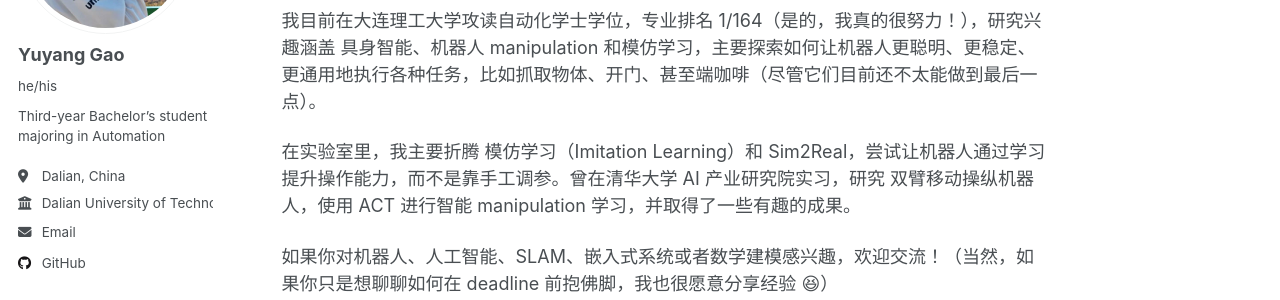
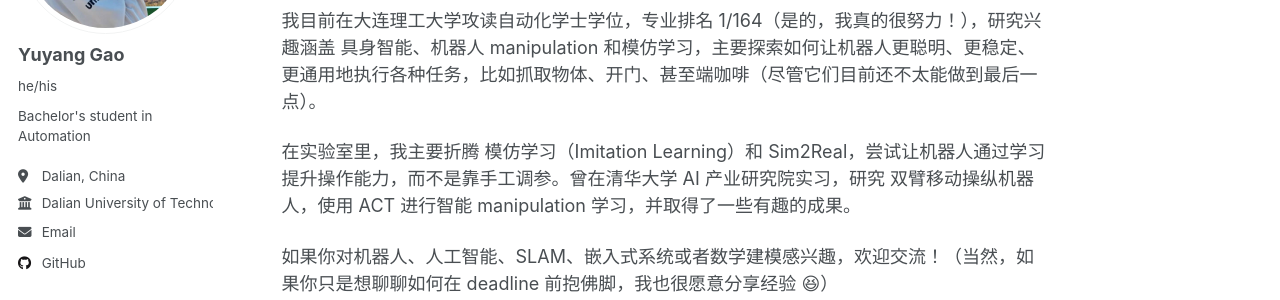
Before and after one commit to AndyGao6186/AndyGao6186.github.io, a Jekyll site: the page built from _pages/about.md, in a window 1280 px wide. Shown: the part 247-547 px from the top of the page. Built offline with Jekyll 4.4.1, drawn with Linux system fonts in a browser that asks for light colours.

Commit message:
Update _config.yml

```diff
--- a/_config.yml
+++ b/_config.yml
@@ -25,7 +25,7 @@ author:
   avatar           : "YuyangGao.png"
   name             : "Yuyang Gao"
   pronouns         : "he/his"
-  bio              : "Third-year Bachelor’s student majoring in Automation"
+  bio              : "Bachelor's student in Automation"
   location         : "Dalian, China"
   employer         : "Dalian University of Technology"
   # uri              : # URL
```
